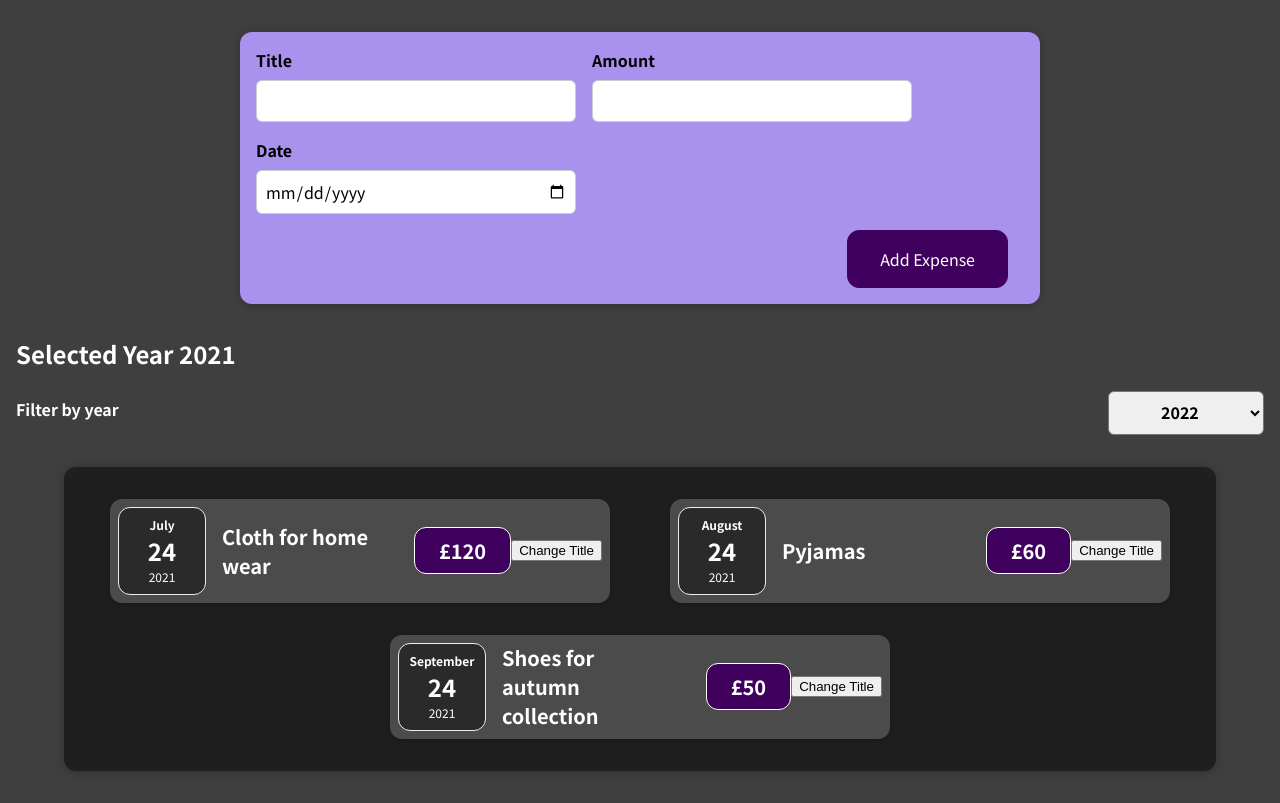
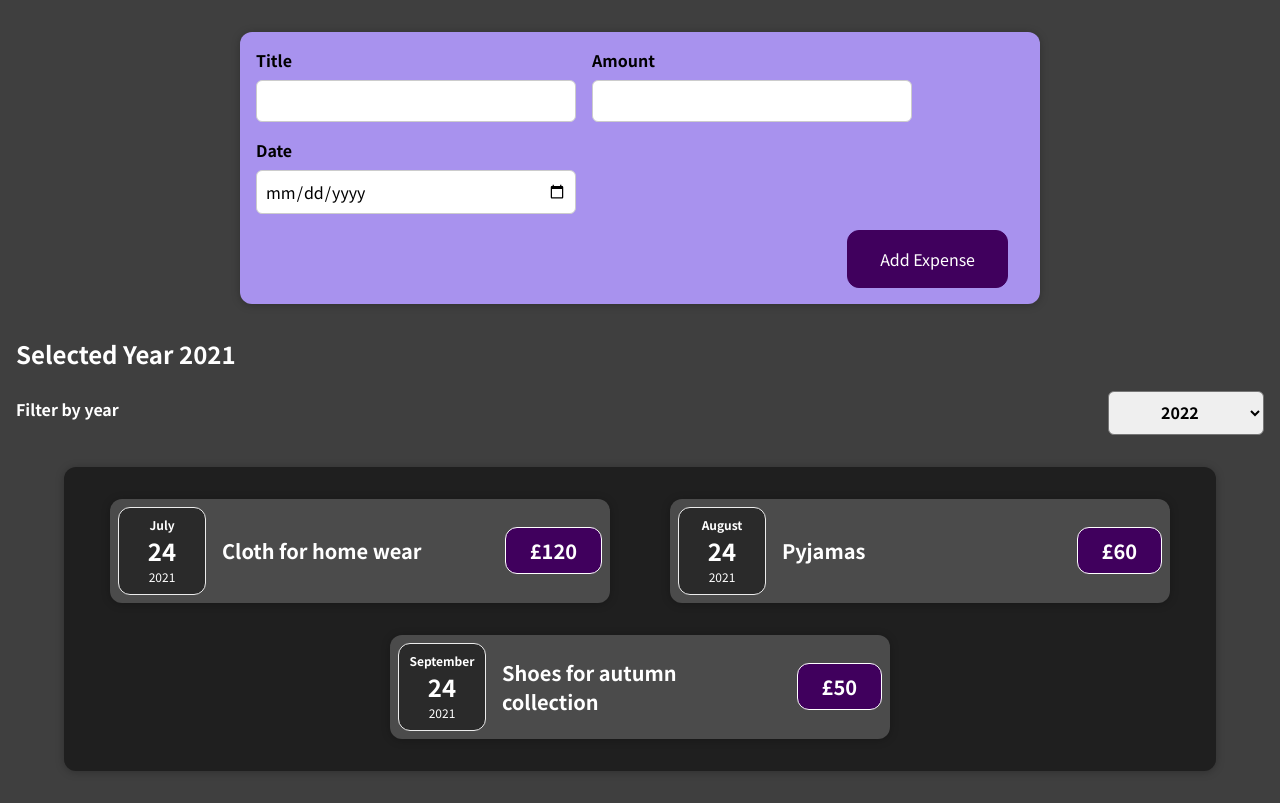
Before and after one commit to mariya-podosinova/my-cloth-expense-tracker, a React (Create React App) app: page / in a window 1280 px wide. Built offline with nearby package versions, Linux system fonts and the light colour scheme.

Commit message:
remove example code btn fron ExpenseItem

```diff
--- a/src/components/Expenses/ExpenseItem.js
+++ b/src/components/Expenses/ExpenseItem.js
@@ -1,24 +1,19 @@
-import React, {useState} from "react";
+import React, { useState } from 'react'
 
-import ExpenseDate from "./ExpenseDate";
-import Card from "../UI/Card";
-import "./ExpenseItem.css";
+import ExpenseDate from './ExpenseDate'
+import Card from '../UI/Card'
+import './ExpenseItem.css'
 
 function ExpenseItem(props) {
-  const [title, setTitle]=useState(props.title)
-  const clickHandler = () => {
-    setTitle("hihihi");
-  };
   return (
     <Card className="expense-item">
       <ExpenseDate date={props.date} />
       <div className="expense-item__description">
-        <h2>{title}</h2>
+        <h2>{props.title}</h2>
         <div className="expense-item__price">£{props.amount}</div>
       </div>
-      <button onClick={clickHandler}>Change Title</button>
     </Card>
-  );
+  )
 }
 
-export default ExpenseItem;
+export default ExpenseItem
```
Also changed, not shown: 1 other file (tests, documents, lock files or other folders).
